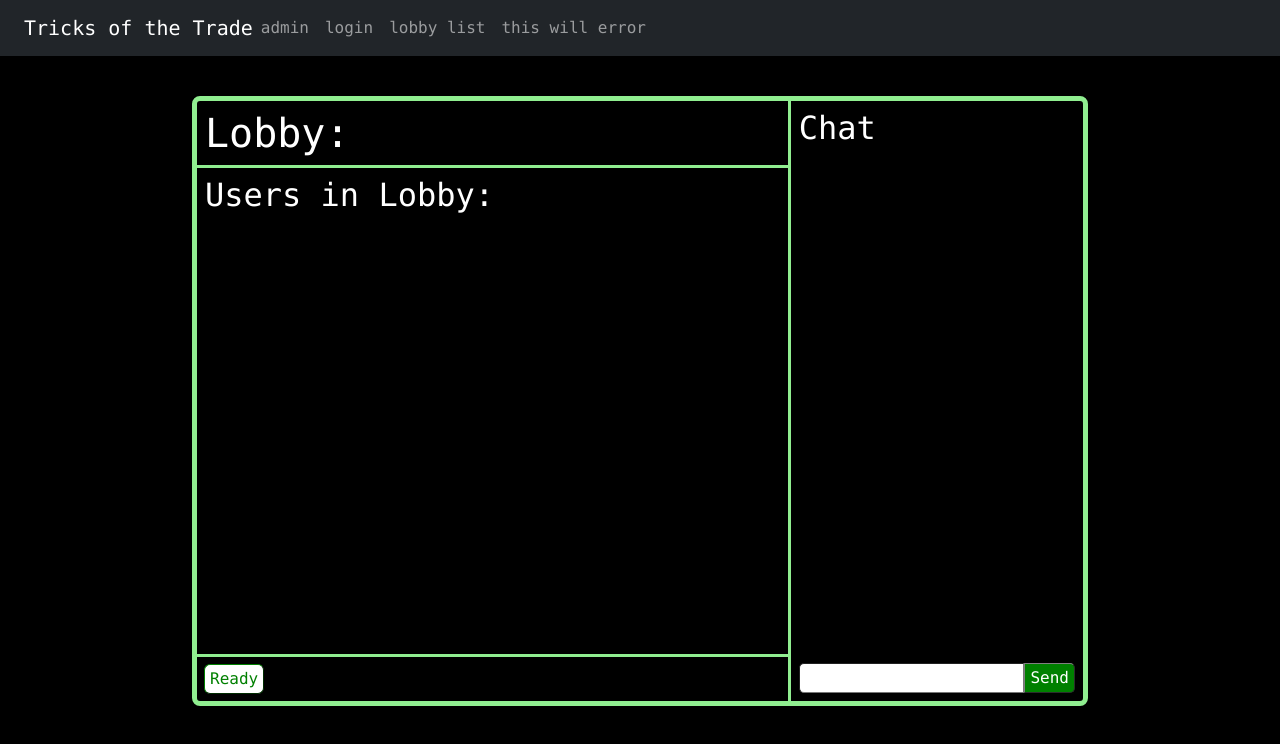
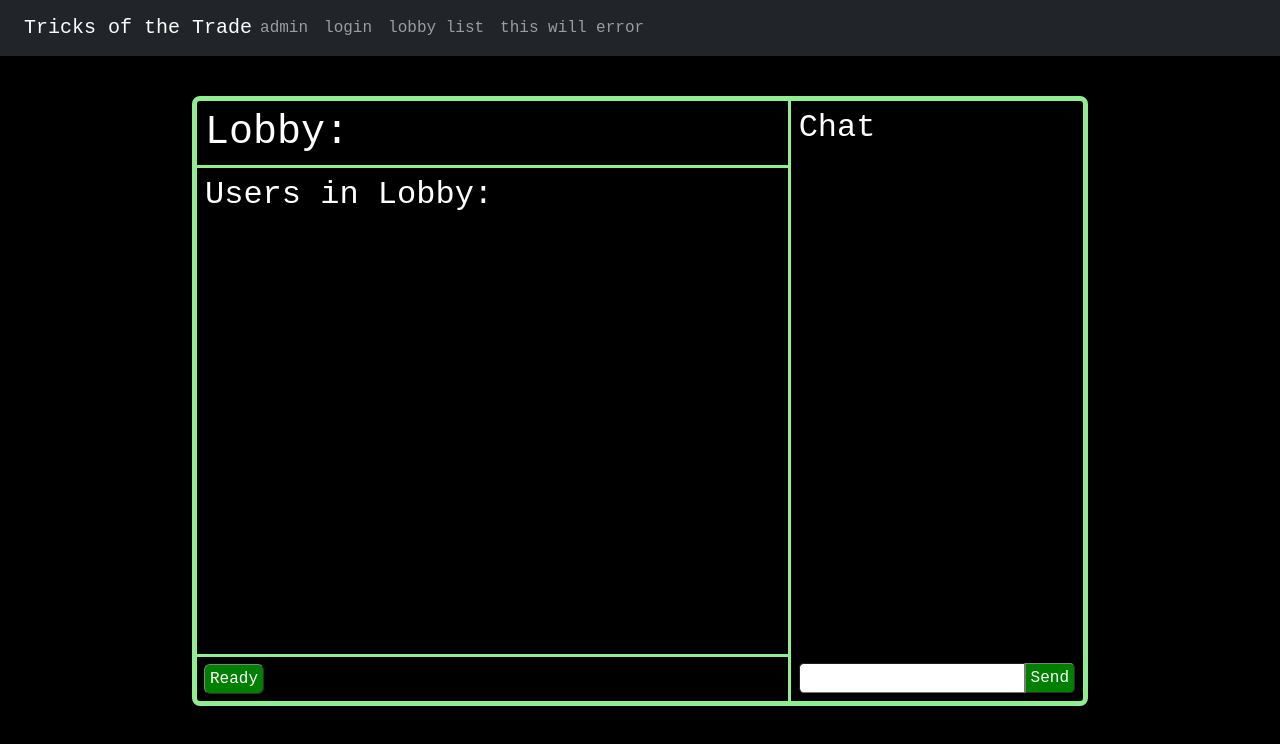
Before and after one commit to phinziegler/Senior-Project-Group-18, a React (Create React App) app: page /lobby/1 in a window 1280 px wide. In both pictures the pointer is over the input "Ready". Shown: the top 744 px of the page. Built offline with nearby package versions, Linux system fonts and the light colour scheme; no server answers.

Commit message:
change styling

```diff
--- a/src/client/styles/style.css
+++ b/src/client/styles/style.css
@@ -29,7 +29,7 @@
 
 .main-font {
   color: white;
-  font-family: Lucida Console;
+  font-family: Share Tech Mono, monospace;
 }
 
 .login-box {
@@ -125,13 +125,13 @@
   margin: 7px;
   font-size:100%;
   border-radius: 6px;
+  background-color: lightgreen;
 }
 
 .join-button:hover {
-  background-color: white;
-  color: green;
-  border-color: green;
-}
+  background-color: green;
+  color: white;
+  }
 
 @media (max-width: 768px) {
     .join-button {
@@ -145,15 +145,14 @@
 .delete-button {
   transition-duration: 0.2s;
   background-color: red;
-  color: white;
+  color: black;
   margin: 7px;
   border-radius: 6px;
 }
 
 .delete-button:hover {
-  background-color: white;
-  color: red;
-  border-color: red;
+  background-color: darkred;
+  color: white;
 }
 
 .border-green {
```
